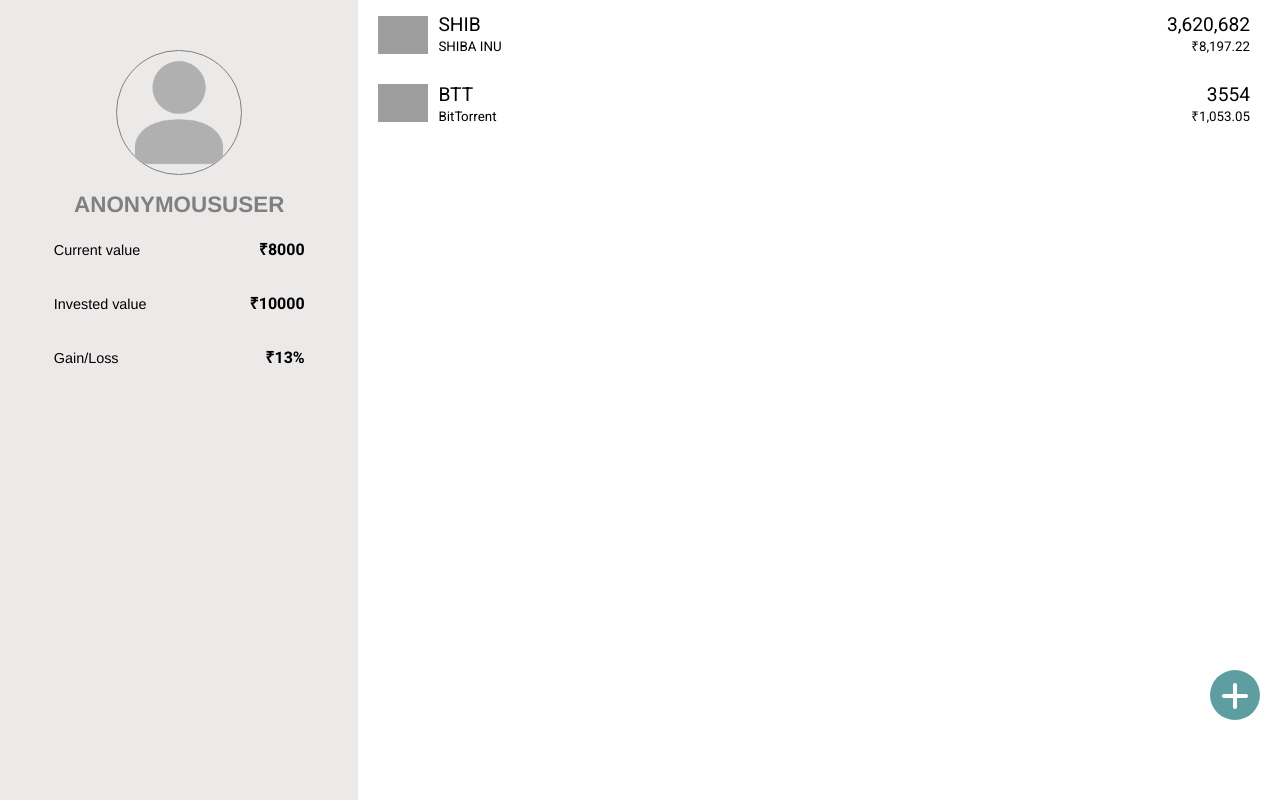
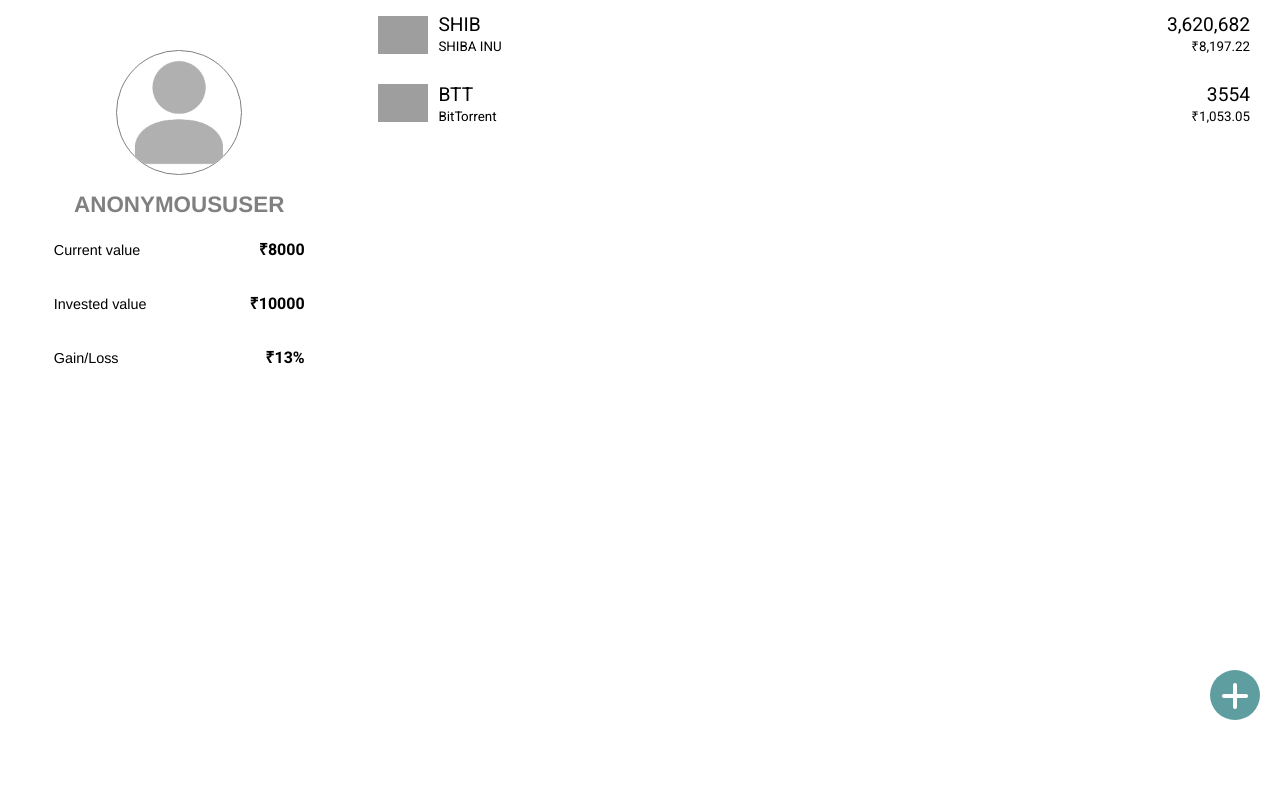
Before and after one commit to prafullepili/mysite, a Django app: page / in a window 1280 px wide. Shown: the part 60-860 px from the top of the page. Run offline with Django 3.2, Linux system fonts and the light colour scheme; some libraries are stand-ins or nearby versions; grey boxes are pictures that could not be loaded.

Commit message:
slide addding

```diff
--- a/WxPortfolio/static/WxPortfolio/css/style.css
+++ b/WxPortfolio/static/WxPortfolio/css/style.css
@@ -56,11 +56,11 @@ nav .useraction {
 
 .profile_container {
     margin: 0 auto;
-    height: 100vh;
+    height: 100%;
     flex-basis: 25%;
     text-align: center;
     /* background-color: white; */
-    background-color: var(--bg-sidebar-profile);
+    /* background-color: var(--bg-sidebar-profile); */
     overflow: auto;
 }
 
```
